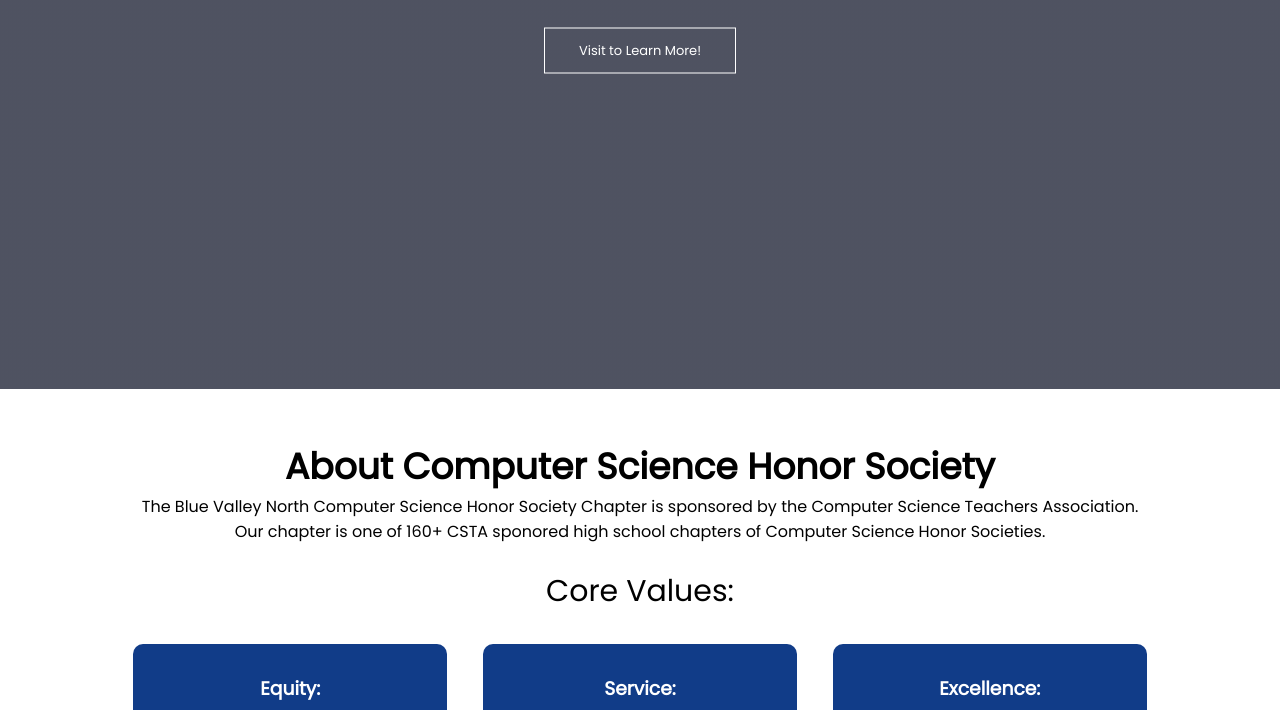
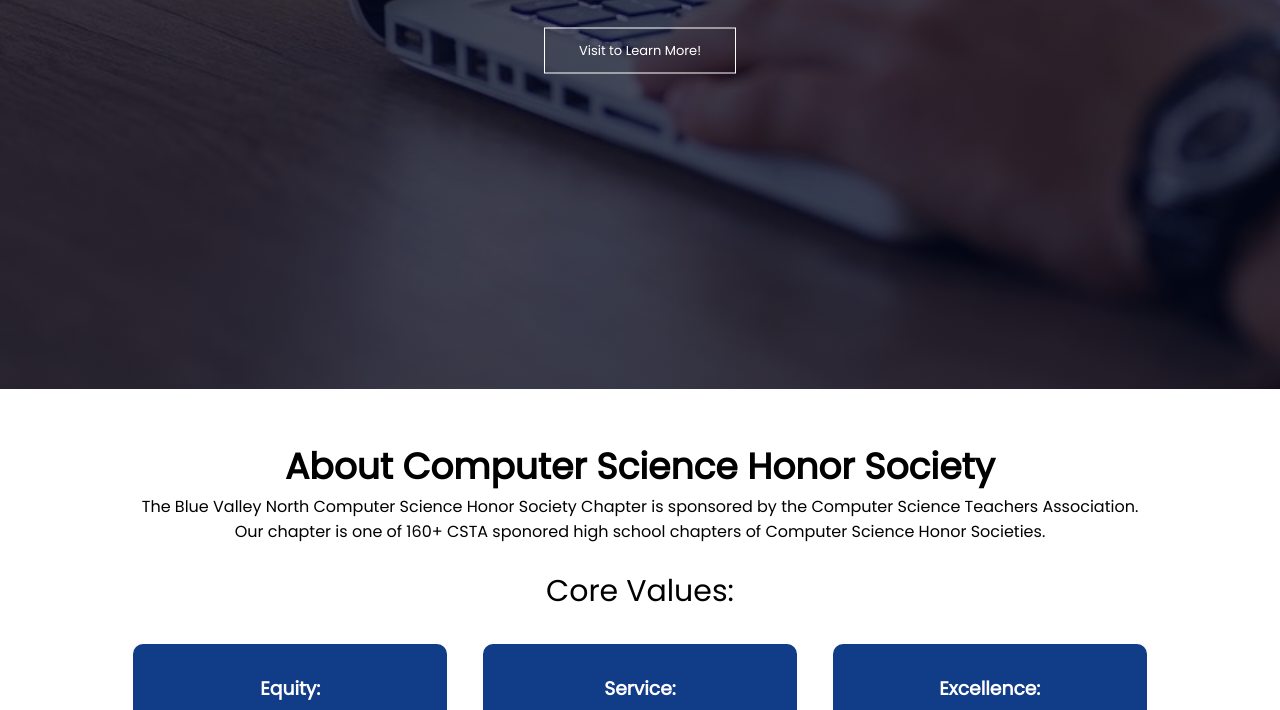
Before and after one commit to rschavali02/CSHSBVN, a plain HTML site: page index.html in a window 1280 px wide. Shown: the part 411-1121 px from the top of the page. Drawn offline with Linux system fonts and the light colour scheme; files whose address does not match are found by name.

Commit message:
Update style.css

```diff
--- a/style.css
+++ b/style.css
@@ -7,7 +7,7 @@
     min-height: 100vh;
     width: 100%;
     /*background-color: white;*/
-    background-image: linear-gradient(rgba(4,9,30,0.7),rgba(4,9,30,0.7)), url(/Users/rschavali02/Desktop/CSHSWebsite/BackG.jpeg);
+    background-image: linear-gradient(rgba(4,9,30,0.7),rgba(4,9,30,0.7)), url(/Users/rschavali02/Desktop/CSHSWebsite/BackG.png);
     background-position: center;
     background-size: cover;
     position: relative;
```
